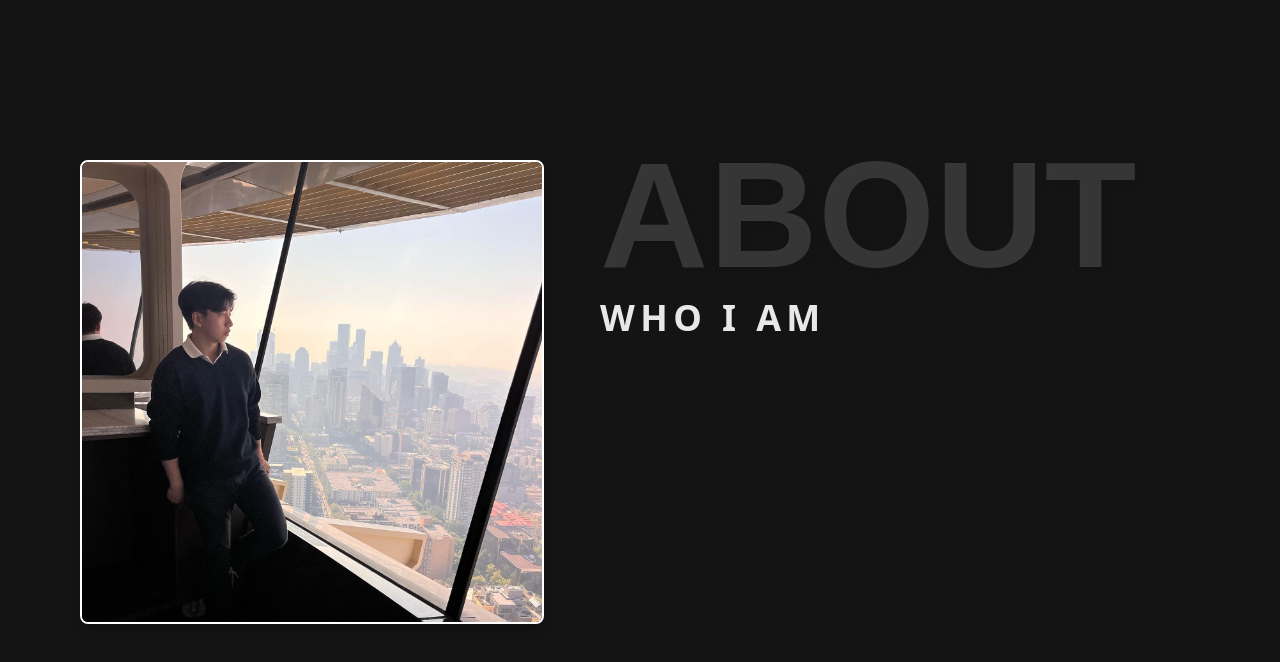
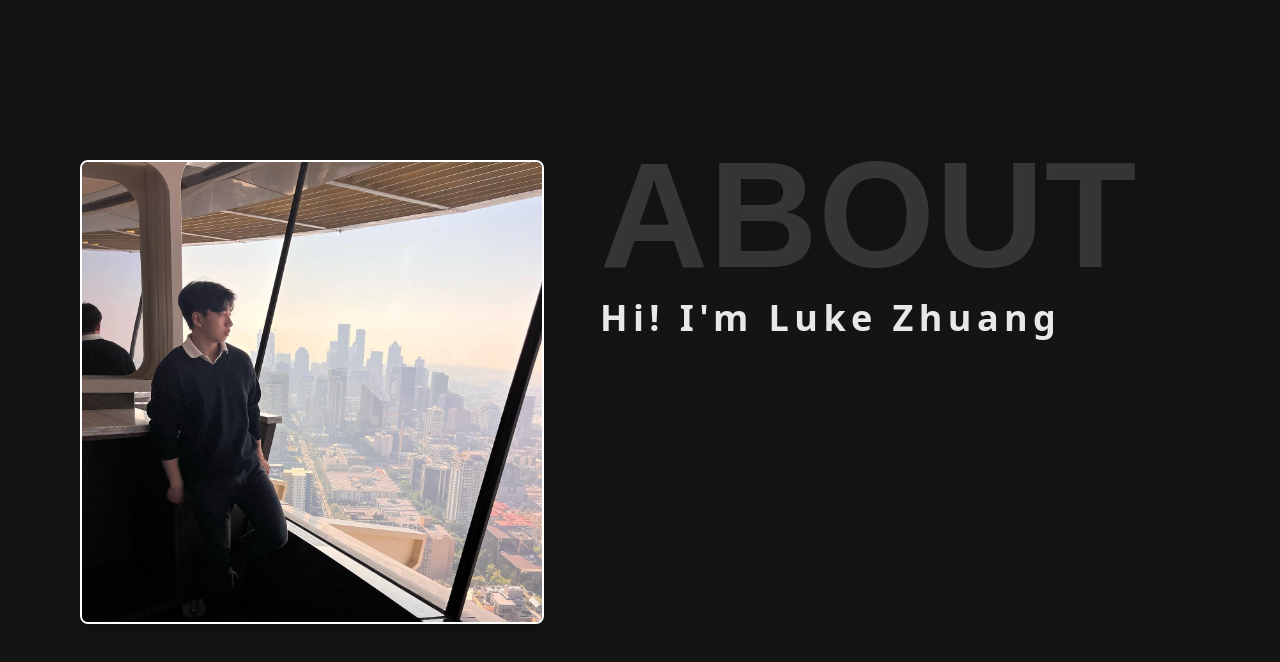
Before and after one commit to Luke7787/website-portfolio, a Next.js app in the folder luke-portfolio/: page / in a window 1280 px wide. Shown: the part 704-1366 px from the top of the page. Built offline with nearby package versions, Linux system fonts and the light colour scheme.

Commit message:
updated text for about section

```diff
--- a/luke-portfolio/src/app/page.tsx
+++ b/luke-portfolio/src/app/page.tsx
@@ -96,7 +96,7 @@ export default function Page() {
             </p>
 
             <h2 className="mt-2 text-4xl font-bold tracking-[0.15em] text-white/90">
-              WHO I AM
+              {"Hi! I'm Luke Zhuang"}
             </h2>
           </div>
         </div>
```
